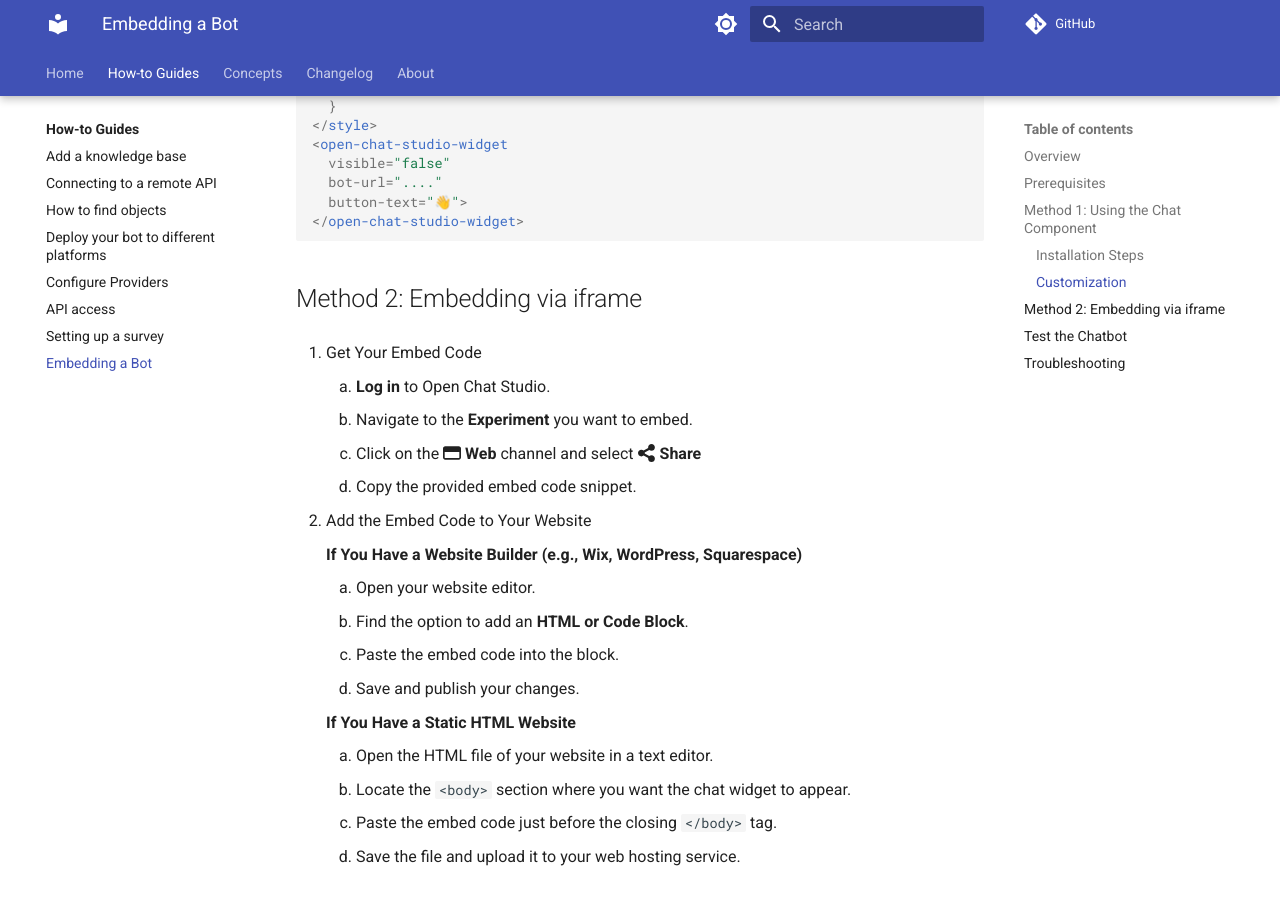
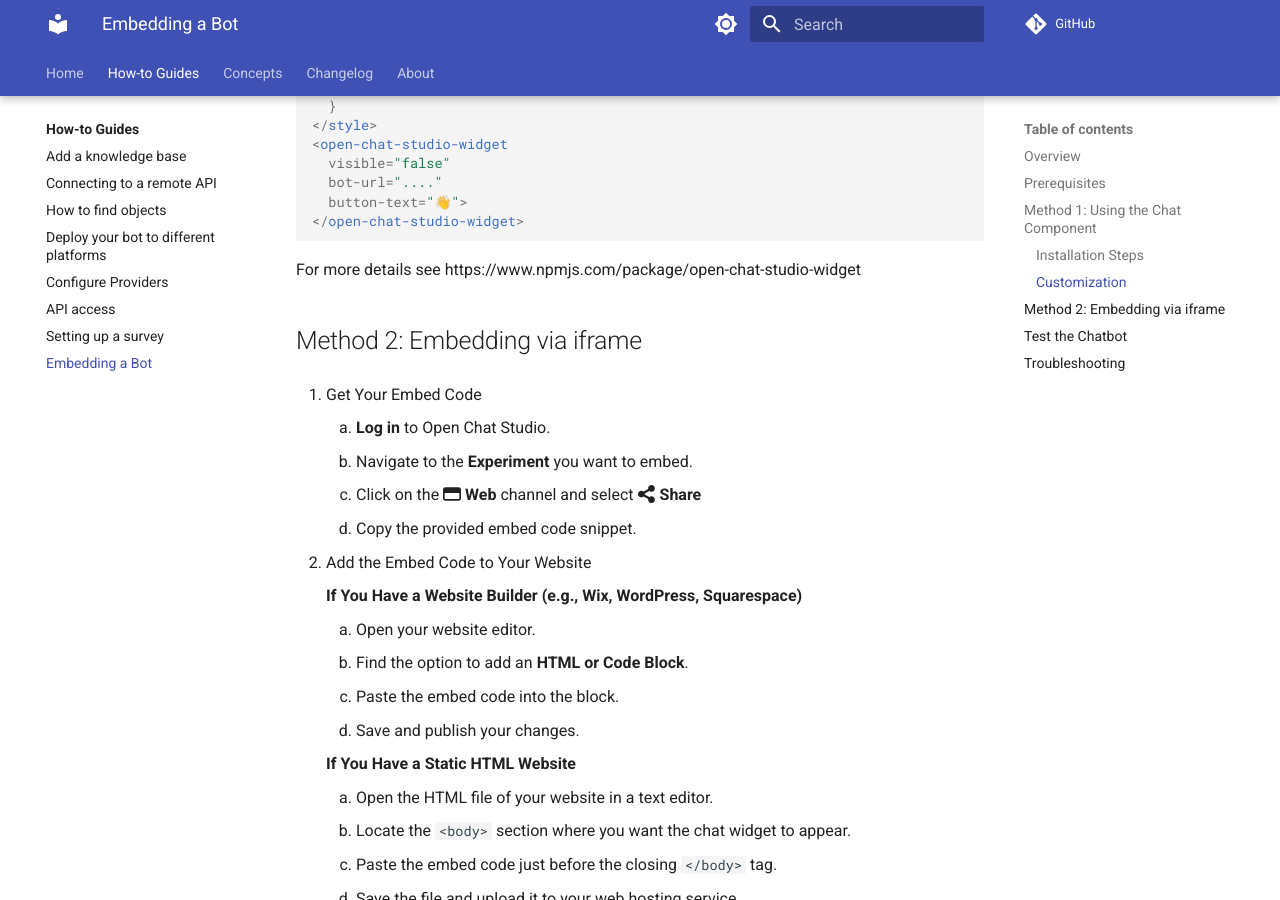
Before and after one commit to dimagi/open-chat-studio-docs, an MkDocs documentation site: the page built from docs/how-to/embed.md, in a window 1280 px wide and 900 px high, scrolled down 1348 px. Built offline with MkDocs 1.6.1 and Material for MkDocs 9.7.7, drawn with Linux system fonts in a browser that asks for light colours; a script that is not in the unit is left out; comment, search, counter and statistics services are not loaded.

Commit message:
add link to npm docs

````diff
--- a/docs/how-to/embed.md
+++ b/docs/how-to/embed.md
@@ -66,6 +66,8 @@ Customize the widget using CSS and CSS variables:
 </open-chat-studio-widget>
 ```
 
+For more details see https://www.npmjs.com/package/open-chat-studio-widget
+
 ## Method 2: Embedding via iframe
 
 1. Get Your Embed Code
````
